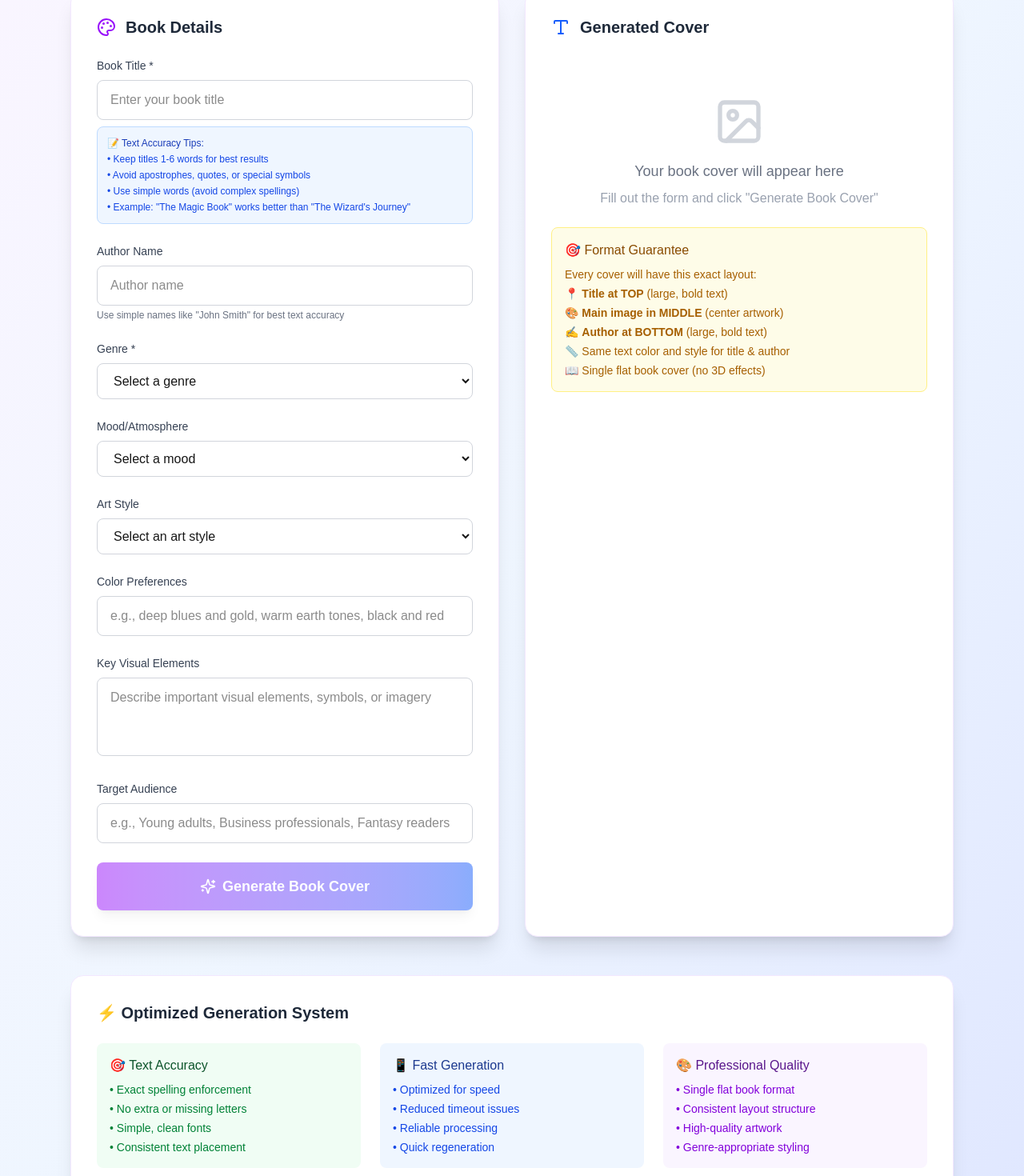
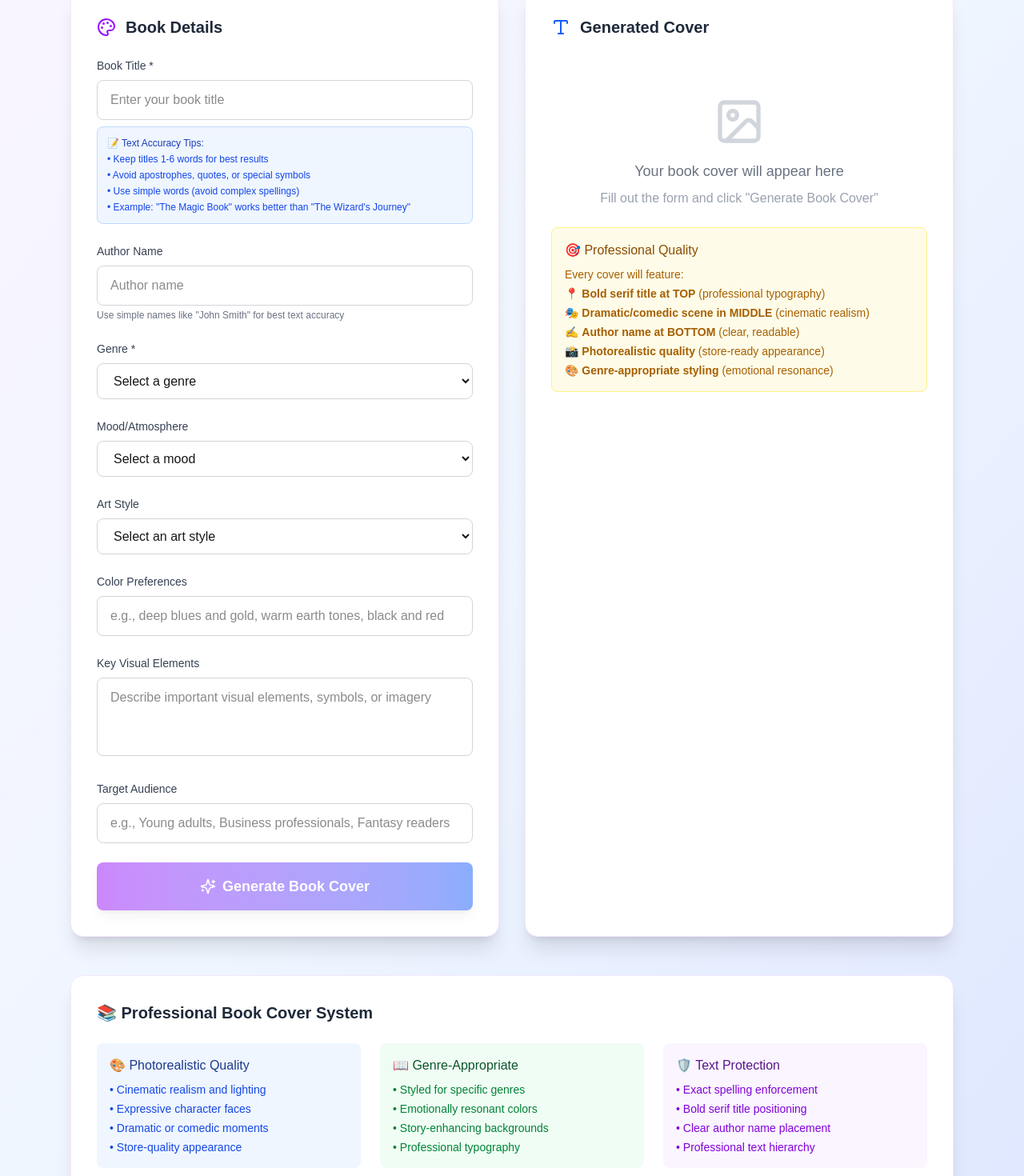
Before and after one commit to jaxoneth/booktok-generator, a Next.js app: page / in a window 1280 px wide. Shown: the part 130-1600 px from the top of the page at 80% size. Built offline with nearby package versions, Linux system fonts and the light colour scheme.

Commit message:
Integrate proven prompt structure for professional book covers

```diff
--- a/components/BookCoverGenerator.js
+++ b/components/BookCoverGenerator.js
@@ -49,25 +49,28 @@ const BookCoverGenerator = () => {
     setShowResult(false);
 
     try {
-      const prompt = `Create a book cover:
+      const prompt = `Turn the concept into a feasible and interesting book title and tagline first. Then create a photorealistic book cover featuring a dramatic or comedic moment between characters, styled like a modern ${formData.genre.toLowerCase()} cover.
 
-Title: "${formData.title}" (spell exactly)
-Author: "${formData.author || '[Author Name]'}" (spell exactly)
+Title: "${formData.title}" (spell exactly as written)
+Author: "${formData.author || '[Author Name]'}" (spell exactly as written)
 Genre: ${formData.genre}
 
-Layout: Single flat book cover, portrait format
-- Title at top (large bold text)
-- Artwork in middle
-- Author at bottom (large bold text)
-- Same color for title and author text
+CRITICAL: Use the exact spelling provided for title and author. Do not add, remove, or change any letters.
 
-IMPORTANT: Use the exact spelling provided. Do not add, remove, or change any letters in the title or author name.
+Design Requirements:
+- Bold serif title text across the top: "${formData.title}"
+- Author name at the bottom: "${formData.author || '[Author Name]'}"
+- Single flat book cover, portrait format
+- The scene should reflect the storyline described in the title
+- ${formData.mood ? `Mood: ${formData.mood}, ` : ''}warm, soft lighting, expressive faces, cinematic realism
+- The image should look like a photograph taken for a book cover, with slight drama and emotional tension
+- ${formData.colors ? `Use ${formData.colors} colors` : 'Use muted or emotionally resonant colors'} to match the theme
+- ${formData.elements ? `Background elements: ${formData.elements}` : 'Background elements should enhance the story without clutter'}
+- ${formData.style ? `Art style: ${formData.style}` : 'Photorealistic style'}
 
-${formData.mood ? `Style: ${formData.mood}` : ''}
-${formData.colors ? `Colors: ${formData.colors}` : ''}
-${formData.style ? `Art: ${formData.style}` : ''}`;
+Create a professional book cover that looks like it could be sold in stores.`;
 
-      console.log('Sending prompt:', prompt); // Debug log
+      console.log('Sending prompt:', prompt);
 
       const response = await fetch('/api/generate-cover', {
         method: 'POST',
@@ -311,14 +314,14 @@ ${formData.style ? `Art: ${formData.style}` : ''}`;
                 <p className="text-gray-400">Fill out the form and click &quot;Generate Book Cover&quot;</p>
 
                 <div className="mt-6 p-4 bg-yellow-50 border border-yellow-200 rounded-lg text-left">
-                  <h4 className="font-medium text-yellow-800 mb-2">🎯 Format Guarantee</h4>
-                  <p className="text-sm text-yellow-700">Every cover will have this exact layout:</p>
+                  <h4 className="font-medium text-yellow-800 mb-2">🎯 Professional Quality</h4>
+                  <p className="text-sm text-yellow-700">Every cover will feature:</p>
                   <ul className="text-sm text-yellow-700 mt-1 space-y-1">
-                    <li>📍 <strong>Title at TOP</strong> (large, bold text)</li>
-                    <li>🎨 <strong>Main image in MIDDLE</strong> (center artwork)</li>
-                    <li>✍️ <strong>Author at BOTTOM</strong> (large, bold text)</li>
-                    <li>📏 Same text color and style for title & author</li>
-                    <li>📖 Single flat book cover (no 3D effects)</li>
+                    <li>📍 <strong>Bold serif title at TOP</strong> (professional typography)</li>
+                    <li>🎭 <strong>Dramatic/comedic scene in MIDDLE</strong> (cinematic realism)</li>
+                    <li>✍️ <strong>Author name at BOTTOM</strong> (clear, readable)</li>
+                    <li>📸 <strong>Photorealistic quality</strong> (store-ready appearance)</li>
+                    <li>🎨 <strong>Genre-appropriate styling</strong> (emotional resonance)</li>
                   </ul>
                 </div>
               </div>
@@ -374,33 +377,33 @@ ${formData.style ? `Art: ${formData.style}` : ''}`;
         </div>
 
         <div className="mt-12 bg-white rounded-2xl shadow-xl border border-purple-100 p-8">
-          <h3 className="text-xl font-semibold text-gray-800 mb-6">⚡ Optimized Generation System</h3>
+          <h3 className="text-xl font-semibold text-gray-800 mb-6">📚 Professional Book Cover System</h3>
           <div className="grid md:grid-cols-2 lg:grid-cols-3 gap-6">
-            <div className="bg-green-50 p-4 rounded-lg">
-              <h4 className="font-medium text-green-900 mb-2">🎯 Text Accuracy</h4>
-              <ul className="text-sm text-green-700 space-y-1">
-                <li>• Exact spelling enforcement</li>
-                <li>• No extra or missing letters</li>
-                <li>• Simple, clean fonts</li>
-                <li>• Consistent text placement</li>
+            <div className="bg-blue-50 p-4 rounded-lg">
+              <h4 className="font-medium text-blue-900 mb-2">🎨 Photorealistic Quality</h4>
+              <ul className="text-sm text-blue-700 space-y-1">
+                <li>• Cinematic realism and lighting</li>
+                <li>• Expressive character faces</li>
+                <li>• Dramatic or comedic moments</li>
+                <li>• Store-quality appearance</li>
               </ul>
             </div>
-            <div className="bg-blue-50 p-4 rounded-lg">
-              <h4 className="font-medium text-blue-900 mb-2">📱 Fast Generation</h4>
-              <ul className="text-sm text-blue-700 space-y-1">
-                <li>• Optimized for speed</li>
-                <li>• Reduced timeout issues</li>
-                <li>• Reliable processing</li>
-                <li>• Quick regeneration</li>
+            <div className="bg-green-50 p-4 rounded-lg">
+              <h4 className="font-medium text-green-900 mb-2">📖 Genre-Appropriate</h4>
+              <ul className="text-sm text-green-700 space-y-1">
+                <li>• Styled for specific genres</li>
+                <li>• Emotionally resonant colors</li>
+                <li>• Story-enhancing backgrounds</li>
+                <li>• Professional typography</li>
               </ul>
             </div>
             <div className="bg-purple-50 p-4 rounded-lg">
-              <h4 className="font-medium text-purple-900 mb-2">🎨 Professional Quality</h4>
+              <h4 className="font-medium text-purple-900 mb-2">🛡️ Text Protection</h4>
               <ul className="text-sm text-purple-700 space-y-1">
-                <li>• Single flat book format</li>
-                <li>• Consistent layout structure</li>
-                <li>• High-quality artwork</li>
-                <li>• Genre-appropriate styling</li>
+                <li>• Exact spelling enforcement</li>
+                <li>• Bold serif title positioning</li>
+                <li>• Clear author name placement</li>
+                <li>• Professional text hierarchy</li>
               </ul>
             </div>
           </div>
```
